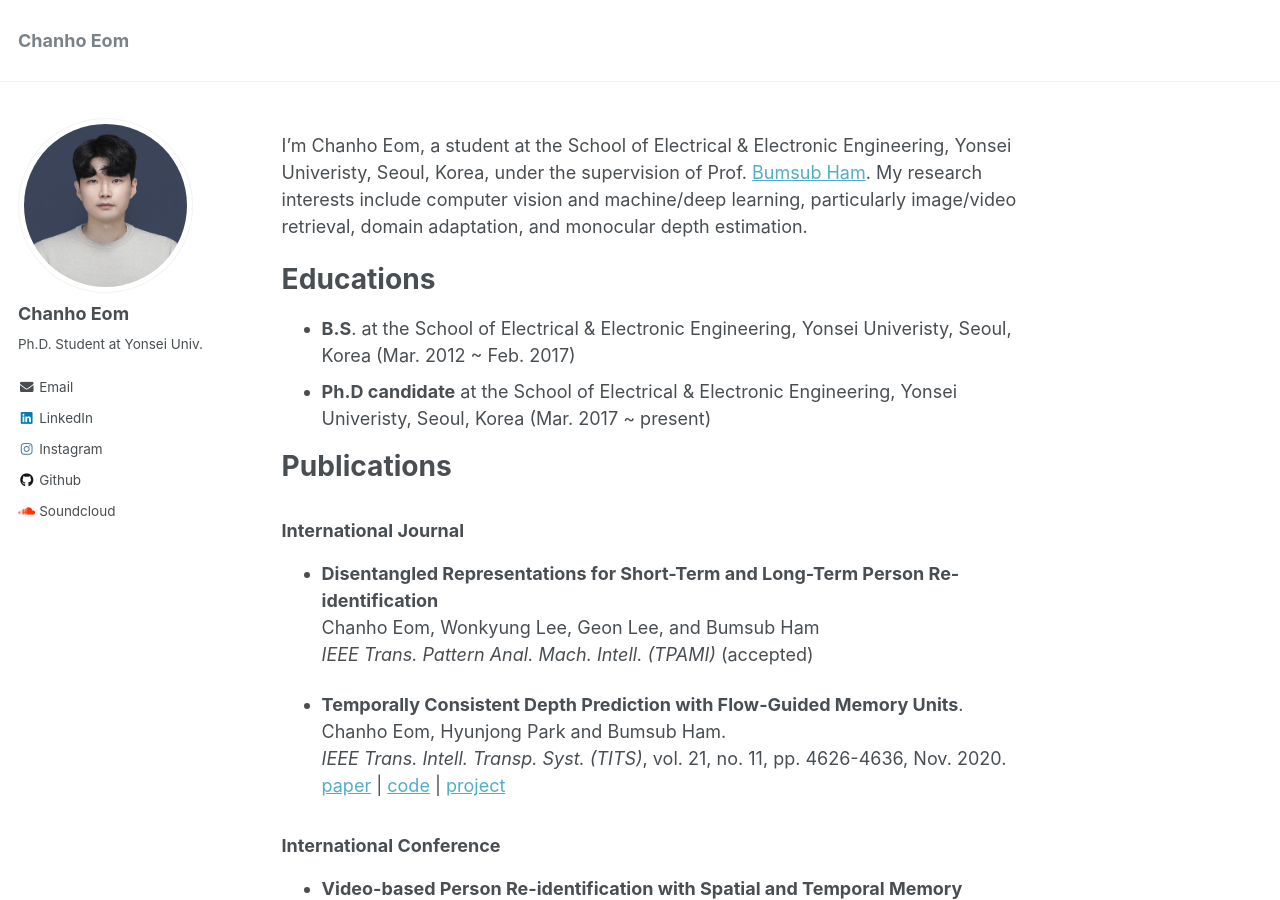
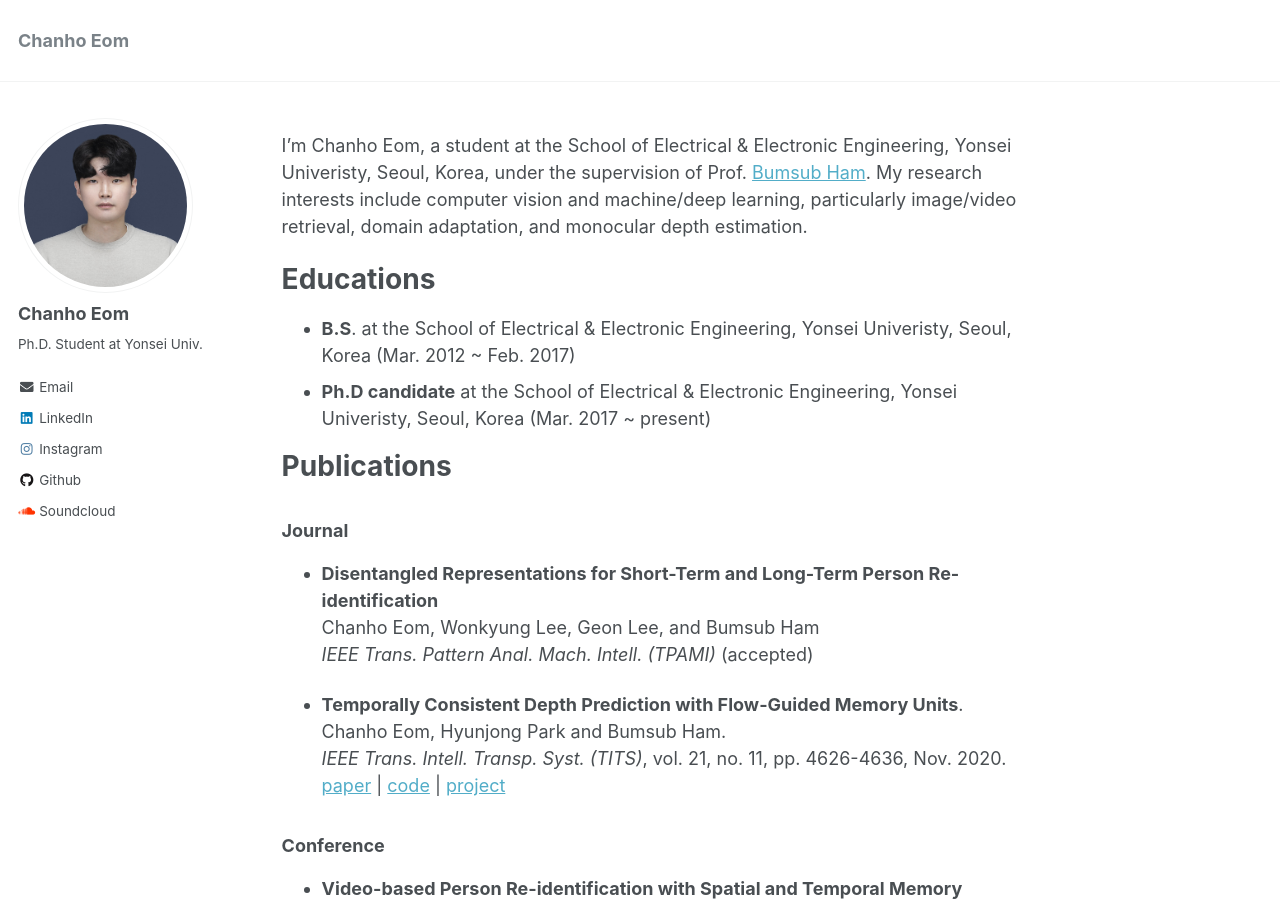
Before and after one commit to chanhoeom/chanhoEom.github.io, a Jekyll site: the page built from _pages/about.md, in a window 1280 px wide and 900 px high. Built offline with Jekyll 4.4.1, drawn with Linux system fonts in a browser that asks for light colours.

Commit message:
Update about.md

```diff
--- a/_pages/about.md
+++ b/_pages/about.md
@@ -17,7 +17,7 @@ I'm Chanho Eom, a student at the School of Electrical & Electronic Engineering,
 * **Ph.D candidate** at the School of Electrical & Electronic Engineering, Yonsei Univeristy, Seoul, Korea (Mar. 2017 ~ present)
 
 # Publications
-### International Journal
+### Journal
 * **Disentangled Representations for Short-Term and Long-Term Person Re-identification**
 Chanho Eom, Wonkyung Lee, Geon Lee, and Bumsub Ham
 *IEEE Trans. Pattern Anal. Mach. Intell. (TPAMI)* (accepted)
@@ -29,7 +29,7 @@ Chanho Eom, Hyunjong Park and Bumsub Ham.\
 [code](https://github.com/cvlab-yonsei/FlowGRU) \|
 [project](https://cvlab-yonsei.github.io/projects/FlowGRU/)
 
-### International Conference
+### Conference
 * **Video-based Person Re-identification with Spatial and Temporal Memory Networks**
 Chanho Eom, Geon Lee, Junghyup Lee, and Bumsub Ham
 *IEEE Conf. Comput. Vis. (ICCV)*, Oct. 2021.
@@ -43,19 +43,19 @@ Chanho Eom and Bumsub Ham
 [code](https://github.com/cvlab-yonsei/ISGAN) \|
 [project](https://cvlab-yonsei.github.io/projects/ISGAN/)
 
-## Invited Talks
+# Invited Talks
 * [KCCV 2020](https://kcvs.kr), oral/poster presentations, Aug. 2020.
 * Naver CLOVA AI Tech Talk ([video](https://www.youtube.com/watch?v=_bQvGy80MS0) \| [slides](https://www.facebook.com/677413542326125/posts/3110595645674557/)), Jan. 2020.
 
-## Awards
+# Awards
 * Travel Award, NeurIPS 2019
 * Best Award, Workshop on Frontiers of Electrical Engineering (FREE) 2019, Yonsei University
 
-## Projects
+# Projects
 * The Development of Camera-based Human Attribute Recognition Method for Improving Robot Cognitive Ability, *Hyundai Motors, Apr. 2021 ~ Apr. 2024*
 * Deep identification and tracking of missing person in heterogeneous CCTV, *National Research Foundation of Korea (NRF), Oct. 2018 ~ June 2023*
 
-## Patent
+# Patent
 ### International
 * **Device and Method for Estimating Depth of Monocular Video**
 *PCT/KR2019/018413, Dec. 2019. (Application)*
@@ -70,23 +70,23 @@ Chanho Eom and Bumsub Ham
 * **Device and Method for Estimating Depth of Monocular Video**
 *10-2019-0156863, Jun. 2021. (Registration)*
 
-## Professional Activities
+# Professional Activities
 * Reviewers
 International Journal of Computer Vision (IJCV)
 IEEE Trans. Multimedia (TMM)
 
-## Teaching
+# Teaching
 * Teaching assistant at Yonsei Univ.
 2019-1: Signal Processing Lab (EEE4423)
 2018-2: Aritifial Intelligence (EEE3314)
 2017-1: Data Structure and Algorithms (EEE2020)
 
-## Experience
+# Experience
 * **Exchange Student** at the School of Electrical and Computer Engineering, [University of California, Santa Barbara](https://www.ucsb.edu/), United States (Jan. 2015 ~ Jun. 2015)
 * **Software Engineer Intern** at the [SENSORWAY](http://www.sensorway.co.kr/eng/), Seoul, Korea (Jun. 2015 ~ Feb. 2016)
   - Participated in projects on Perimiter Intrusion Detection System (PIDS) for security solution
 
-## Software Proficiency
+# Software Proficiency
 Python
 Pytorch
 Tensorflow
```
